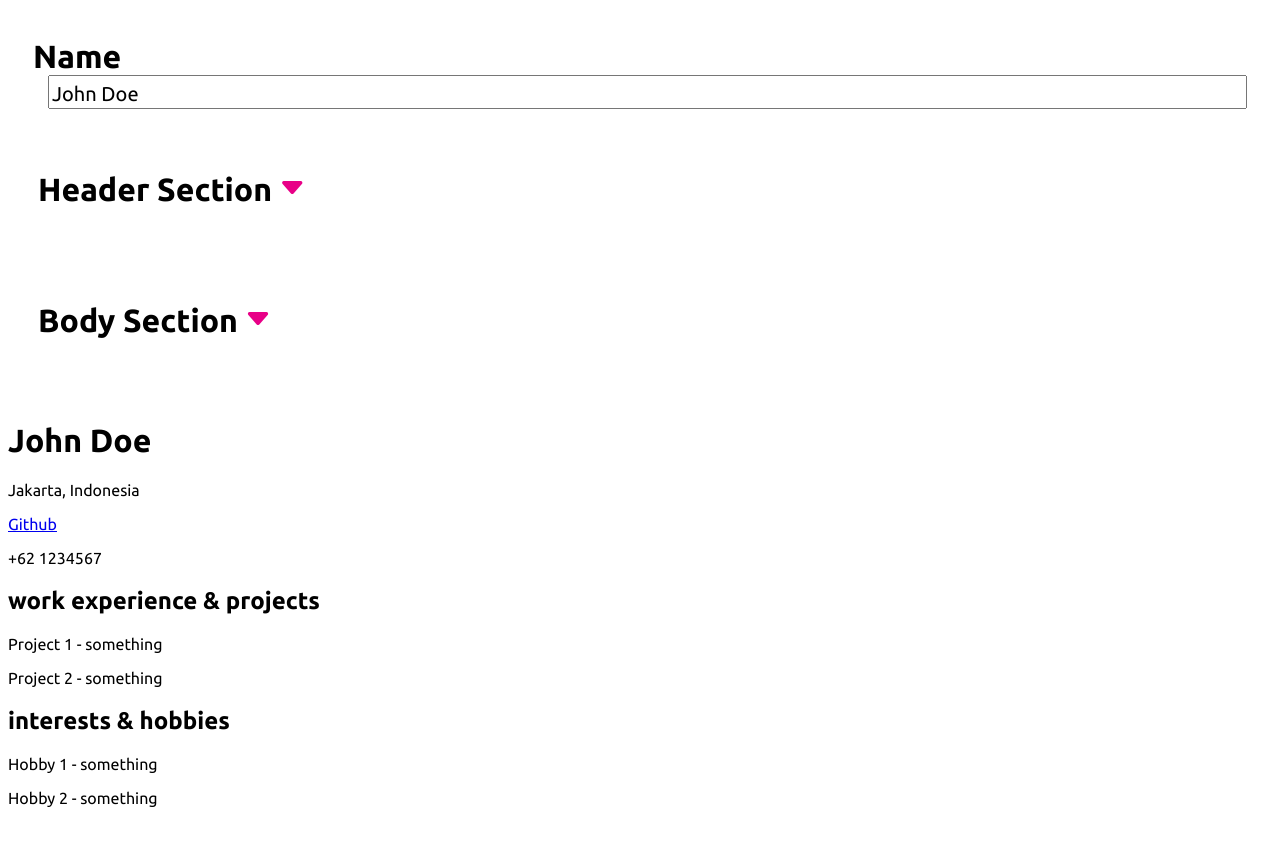
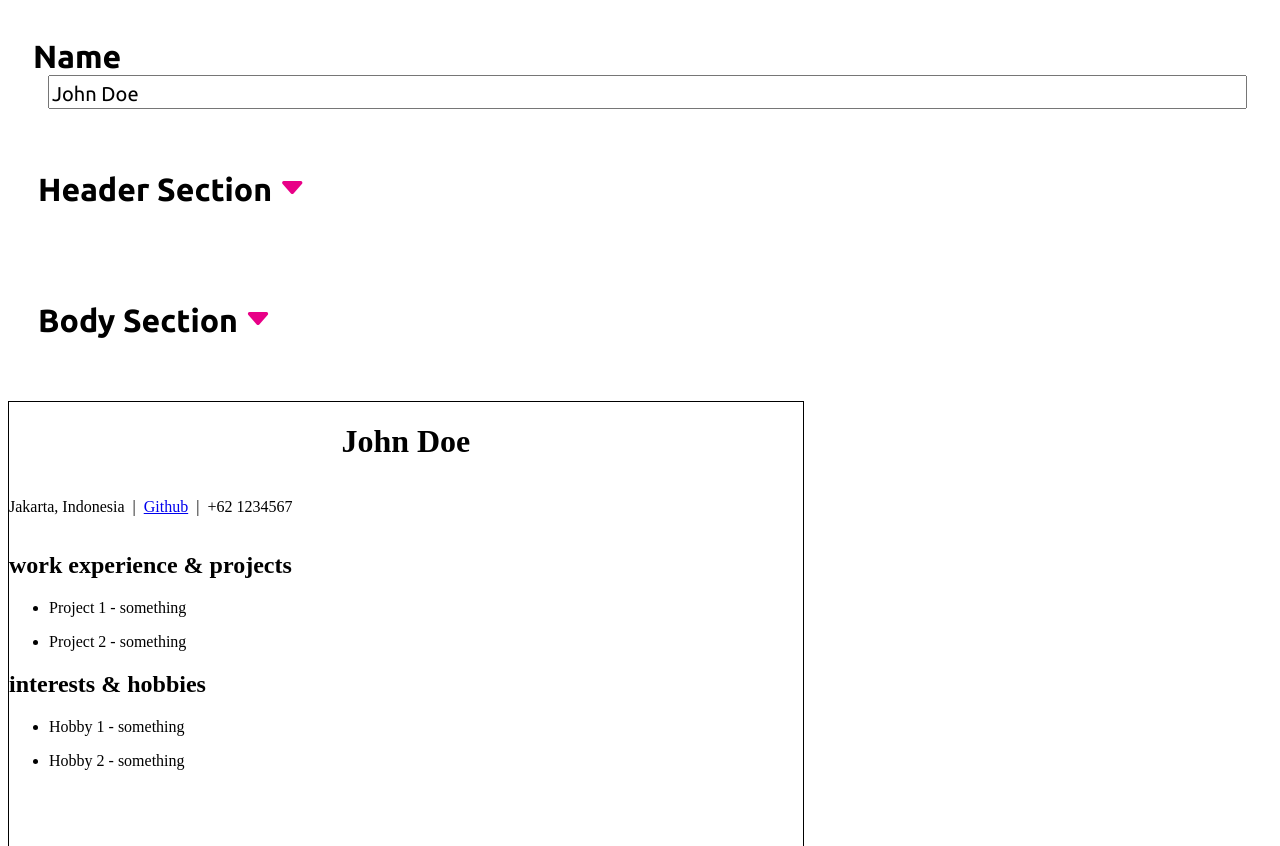
Before and after one commit to aliflikescoding/react-cv-application, a React (Vite) app in the folder app/: page / in a window 1280 px wide. Shown: the top 846 px of the page. Before the commit the page ends 823 px from the top, so only its background shows below. Built offline with nearby package versions, Linux system fonts and the light colour scheme.

Commit message:
Change header link

```diff
--- a/app/src/components/CvPaper.jsx
+++ b/app/src/components/CvPaper.jsx
@@ -1,21 +1,29 @@
+import "./CvPaper.scss";
+import "../sass/fonts.scss";
+
 function CvPaper({ data }) {
   const headerSection = data.headerSection;
   const bodySection = data.bodySection;
 
   return (
-    <div className="cv-paper">
+    <div className="cv-paper font-times-new-roman">
       <div className="cv-paper-header">
         <h1 className="cv-paper-header-title">{data.name}</h1>
-        <div className="cv-paper-header-links`">
-          {Object.keys(headerSection).map((key) => {
+        <div className="cv-paper-header-links">
+          {Object.keys(headerSection).map((key, index) => {
             const section = headerSection[key];
+            const isLastElement =
+              index === Object.keys(headerSection).length - 1;
             return (
               <p key={section.id}>
-                {section.headerLink != "" ? (
-                  <a target="_" href={section.headerLink}>{section.headerTitle}</a>
+                {section.headerLink !== "" ? (
+                  <a target="_" href={section.headerLink}>
+                    {section.headerTitle}
+                  </a>
                 ) : (
                   section.headerTitle
                 )}
+                {!isLastElement && <span>&nbsp;&nbsp;|&nbsp;&nbsp;</span>}
               </p>
             );
           })}
@@ -31,14 +39,14 @@ function CvPaper({ data }) {
                 {Object.keys(section.bodyPoints).map((pointKey) => {
                   const points = section.bodyPoints[pointKey];
                   return (
-                    <div
+                    <ul
                       className="cv-paper-body-section-points"
                       key={points.pointId}
                     >
-                      <p>
+                      <li>
                         <span>{points.pointTitle}</span> - {points.pointContent}
-                      </p>
-                    </div>
+                      </li>
+                    </ul>
                   );
                 })}
               </div>
--- /dev/null
+++ b/app/src/components/CvPaper.scss
@@ -0,0 +1,15 @@
+@import "../sass/variables.scss";
+
+.cv-paper {
+  border: 1px solid $text;
+  width: 210mm;
+  height: 297mm;
+}
+
+.cv-paper-header-title {
+  text-align: center;
+}
+
+.cv-paper-header-links {
+  display: flex;
+}
```
